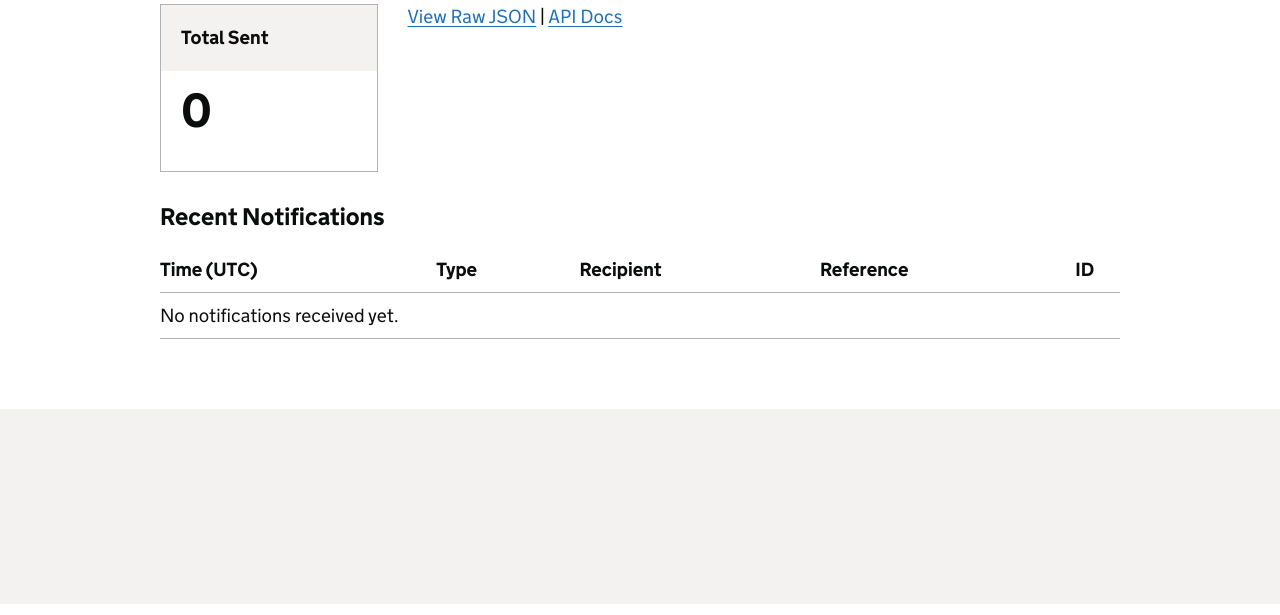
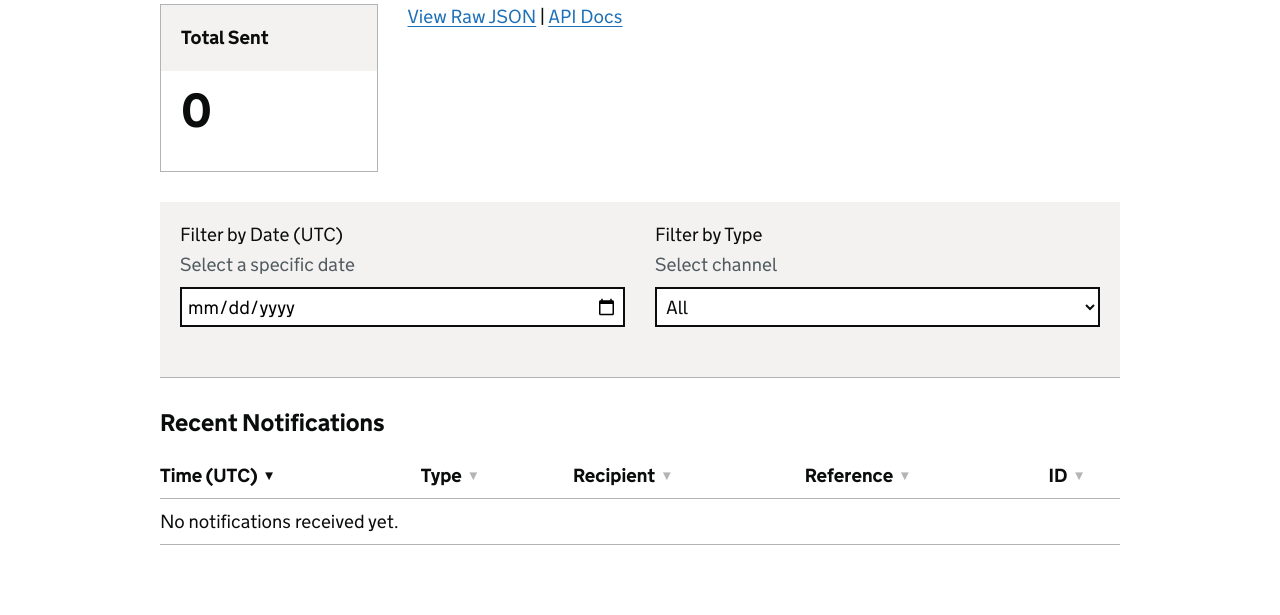
Before and after one commit to GovWifi/notify-pit, a FastAPI app: page / in a window 1280 px wide. Shown: the part 196-811 px from the top of the page. Run offline with FastAPI, Linux system fonts and the light colour scheme.

Commit message:
Got Gemini pro to build out the UI adding table sorting and filtering by date and message type.

```diff
--- a/notify_pit/app/templates/dashboard.html
+++ b/notify_pit/app/templates/dashboard.html
@@ -6,6 +6,42 @@
     <meta name="viewport" content="width=device-width, initial-scale=1, viewport-fit=cover">
     <meta name="theme-color" content="#0b0c0c">
     <link href="{{ url_for('static', path='govuk-frontend-5.13.0.min.css') }}" rel="stylesheet">
+    <style>
+      .govuk-table__header button {
+        background: none;
+        border: none;
+        color: inherit;
+        font: inherit;
+        cursor: pointer;
+        padding: 0;
+        text-align: left;
+        display: flex;
+        align-items: center;
+      }
+      .govuk-table__header button:hover {
+        text-decoration: underline;
+      }
+      .govuk-table__header button::after {
+        content: " \25BC"; /* Down arrow */
+        font-size: 0.7em;
+        margin-left: 5px;
+        opacity: 0.3;
+      }
+      .govuk-table__header[aria-sort="ascending"] button::after {
+        content: " \25B2"; /* Up arrow */
+        opacity: 1;
+      }
+      .govuk-table__header[aria-sort="descending"] button::after {
+        content: " \25BC"; /* Down arrow */
+        opacity: 1;
+      }
+      .filter-container {
+        background-color: #f3f2f1;
+        padding: 20px;
+        margin-bottom: 30px;
+        border-bottom: 1px solid #b1b4b6;
+      }
+    </style>
   </head>
   <body class="govuk-template__body ">
     <script>document.body.className = ((document.body.className) ? document.body.className + ' js-enabled' : 'js-enabled');</script>
@@ -35,7 +71,9 @@
                         <h2 class="govuk-summary-card__title">Total Sent</h2>
                     </div>
                     <div class="govuk-summary-card__content">
-                        <p class="govuk-body govuk-!-font-size-48 govuk-!-font-weight-bold">{{ notifications|length }}</p>
+                        <p class="govuk-body govuk-!-font-size-48 govuk-!-font-weight-bold" id="total-count">
+                            {{ notifications|length }}
+                        </p>
                     </div>
                 </div>
             </div>
@@ -47,15 +85,57 @@
             </div>
         </div>
 
-        <table class="govuk-table">
+        <div class="filter-container">
+          <div class="govuk-grid-row">
+            <div class="govuk-grid-column-one-half">
+              <div class="govuk-form-group">
+                <label class="govuk-label" for="filter-date">
+                  Filter by Date (UTC)
+                </label>
+                <div id="filter-date-hint" class="govuk-hint">
+                  Select a specific date
+                </div>
+                <input class="govuk-input" id="filter-date" name="filter-date" type="date" aria-describedby="filter-date-hint" oninput="filterTable()">
+              </div>
+            </div>
+            <div class="govuk-grid-column-one-half">
+              <div class="govuk-form-group">
+                <label class="govuk-label" for="filter-type">
+                  Filter by Type
+                </label>
+                <div class="govuk-hint">
+                  Select channel
+                </div>
+                <select class="govuk-select" id="filter-type" name="filter-type" onchange="filterTable()" style="width: 100%;">
+                  <option value="all">All</option>
+                  <option value="sms">SMS</option>
+                  <option value="email">Email</option>
+                  <option value="letter">Letter</option>
+                </select>
+              </div>
+            </div>
+          </div>
+        </div>
+
+        <table class="govuk-table" id="notifications-table">
           <caption class="govuk-table__caption govuk-table__caption--m">Recent Notifications</caption>
           <thead class="govuk-table__head">
             <tr class="govuk-table__row">
-              <th scope="col" class="govuk-table__header">Time (UTC)</th>
-              <th scope="col" class="govuk-table__header">Type</th>
-              <th scope="col" class="govuk-table__header">Recipient</th>
-              <th scope="col" class="govuk-table__header">Reference</th>
-              <th scope="col" class="govuk-table__header">ID</th>
+              <th scope="col" class="govuk-table__header" aria-sort="descending" data-column="0">
+                <button onclick="sortTable(0)">Time (UTC)</button>
+              </th>
+              <th scope="col" class="govuk-table__header" aria-sort="none" data-column="1">
+                <button onclick="sortTable(1)">Type</button>
+              </th>
+              <th scope="col" class="govuk-table__header" aria-sort="none" data-column="2">
+                <button onclick="sortTable(2)">Recipient</button>
+              </th>
+              <th scope="col" class="govuk-table__header" aria-sort="none" data-column="3">
+                <button onclick="sortTable(3)">Reference</button>
+              </th>
+              <th scope="col" class="govuk-table__header" aria-sort="none" data-column="4">
+                <button onclick="sortTable(4)">ID</button>
+              </th>
             </tr>
           </thead>
           <tbody class="govuk-table__body">
@@ -74,7 +154,7 @@
               <td class="govuk-table__cell govuk-!-font-size-14">{{ n.id }}</td>
             </tr>
             {% else %}
-            <tr class="govuk-table__row">
+            <tr class="govuk-table__row" id="no-data-row">
                 <td class="govuk-table__cell" colspan="5">No notifications received yet.</td>
             </tr>
             {% endfor %}
@@ -82,5 +162,76 @@
         </table>
       </main>
     </div>
+
+    <script>
+      function filterTable() {
+        const dateInput = document.getElementById("filter-date").value.toLowerCase();
+        const typeInput = document.getElementById("filter-type").value.toLowerCase();
+        const table = document.getElementById("notifications-table");
+        const tr = table.getElementsByTagName("tr");
+        let visibleCount = 0;
+
+        // Loop through all table rows, starting from index 1 to skip header
+        for (let i = 1; i < tr.length; i++) {
+          const row = tr[i];
+          // Skip the 'No notifications' row if it exists
+          if (row.id === "no-data-row") continue;
+
+          const dateCell = row.getElementsByTagName("td")[0];
+          const typeCell = row.getElementsByTagName("td")[1];
+
+          if (dateCell && typeCell) {
+            const dateText = dateCell.textContent || dateCell.innerText;
+            const typeText = typeCell.textContent || typeCell.innerText;
+
+            // Check Date Match (partial text match works for YYYY-MM-DD vs ISO string)
+            const dateMatch = dateText.toLowerCase().indexOf(dateInput) > -1;
+
+            // Check Type Match (exact match or 'all')
+            const typeMatch = (typeInput === "all") || (typeText.trim().toLowerCase() === typeInput);
+
+            if (dateMatch && typeMatch) {
+              row.style.display = "";
+              visibleCount++;
+            } else {
+              row.style.display = "none";
+            }
+          }
+        }
+
+        // Update the "Total Sent" counter
+        document.getElementById("total-count").innerText = visibleCount;
+      }
+
+      function sortTable(columnIndex) {
+        const table = document.getElementById("notifications-table");
+        const tbody = table.querySelector("tbody");
+        // Convert to array to sort, filtering out any "no-data" rows just in case
+        const rows = Array.from(tbody.querySelectorAll("tr")).filter(r => r.id !== "no-data-row");
+
+        if (rows.length === 0) return;
+
+        const header = table.querySelectorAll("th")[columnIndex];
+        const currentSort = header.getAttribute("aria-sort");
+        const newSort = currentSort === "ascending" ? "descending" : "ascending";
+
+        // Reset all headers
+        table.querySelectorAll("th").forEach(th => th.setAttribute("aria-sort", "none"));
+        header.setAttribute("aria-sort", newSort);
+
+        // Sort logic
+        rows.sort((rowA, rowB) => {
+          const cellA = rowA.cells[columnIndex].innerText.trim().toLowerCase();
+          const cellB = rowB.cells[columnIndex].innerText.trim().toLowerCase();
+
+          if (cellA < cellB) return newSort === "ascending" ? -1 : 1;
+          if (cellA > cellB) return newSort === "ascending" ? 1 : -1;
+          return 0;
+        });
+
+        // Re-append sorted rows (hidden rows remain hidden but move position in DOM)
+        rows.forEach(row => tbody.appendChild(row));
+      }
+    </script>
   </body>
 </html>
```
Also changed, not shown: 1 other file.
